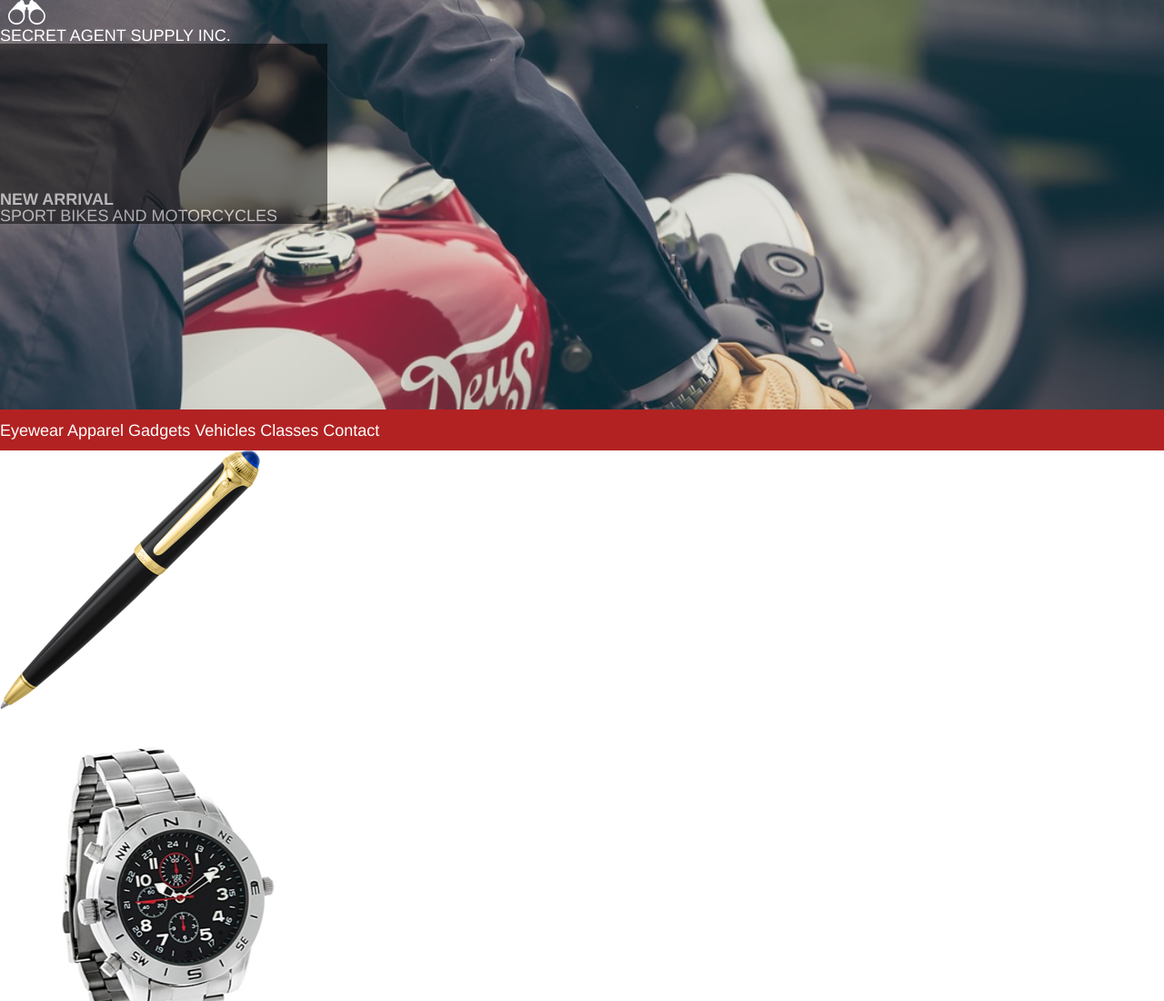
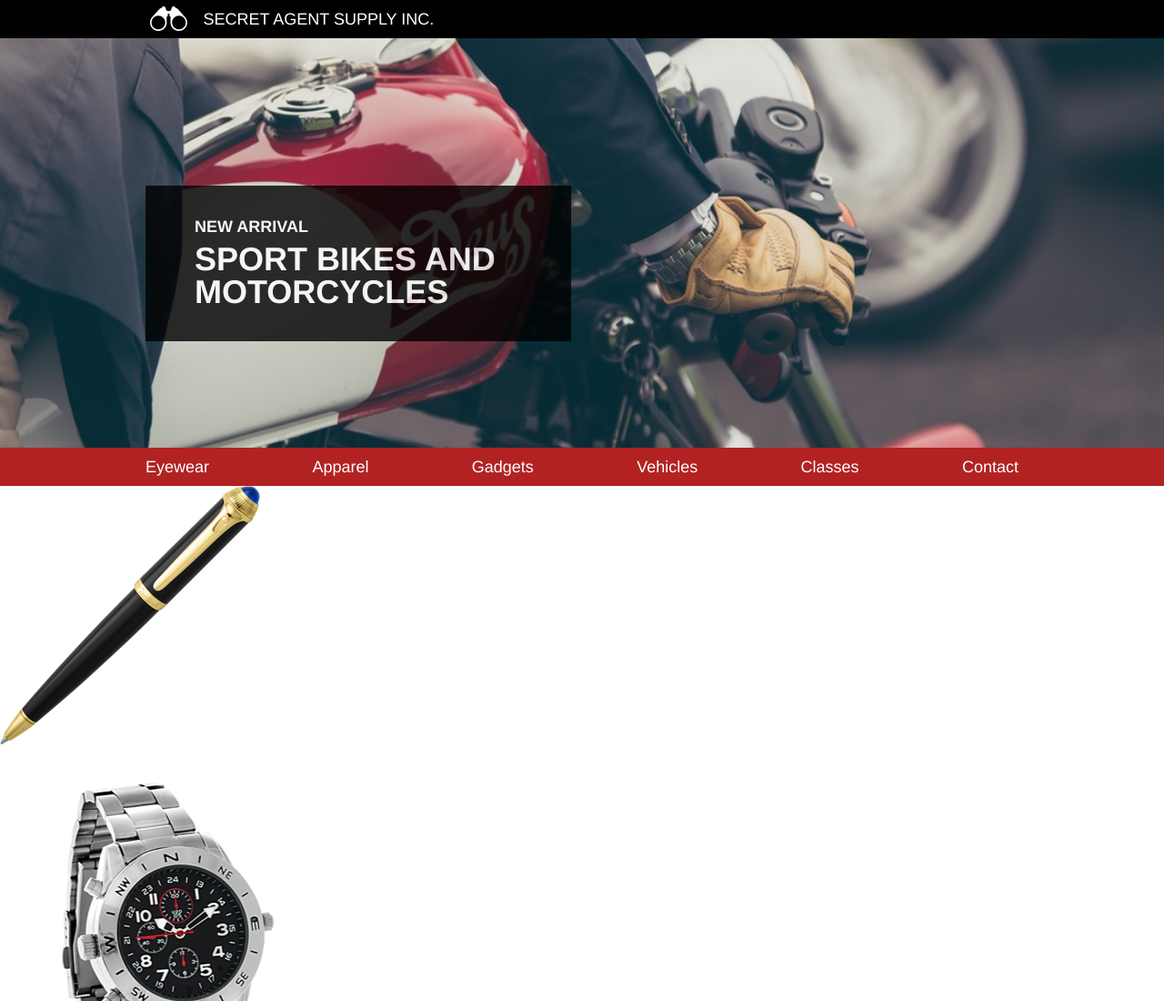
Before and after one commit to bdobel/secretAgentSupply, a plain HTML site: page index.html in a window 1280 px wide. Shown: the top 1100 px of the page at 91% size. Drawn offline with Linux system fonts and the light colour scheme.

Commit message:
update css. add homepage formatting.

```diff
--- a/index.html
+++ b/index.html
@@ -5,28 +5,31 @@
     <title>Secret Agent Supply Inc.</title>
     <link rel="stylesheet" type="text/css" href="./resources/css/reset.css">
     <link rel="stylesheet" type="text/css" href="./resources/css/style.css">
+
   </head>
   <body>
 
+    <!-- heading -->
+    <div class="header">
+      <div class="container">
+        <img src="./resources/img/logo.png" alt="spyglasses">
+        <span>SECRET AGENT SUPPLY INC.</span>
+      </div>
+    </div>
+
     <!-- banner -->
     <div class="banner">
-
-      <!-- heading -->
-      <div class="header">
-        <img src="./resources/img/logo.png" alt="spyglasses">
-        <span><p>SECRET AGENT SUPPLY INC.</p></span>
-      </div>
-
-        <!-- content: banner -->
+      <div class="container">
         <div class="new-arrival">
           <p>NEW ARRIVAL</p>
           <h1>SPORT BIKES AND MOTORCYCLES</h1>
         </div>
-
+      </div>
     </div>
 
     <!-- navigation bar: horizontal -->
-    <nav>
+    <div class="navigation">
+      <nav class="container">
         <span><a href="#">Eyewear</a></span>
         <span><a href="#">Apparel</a></span>
         <span><a href="#">Gadgets</a></span>
@@ -34,6 +37,7 @@
         <span><a href="#">Classes</a></span>
         <span><a href="#">Contact</a></span>
       </nav>
+    </div>
 
     <!-- content: main -->
     <div class="main">
--- a/resources/css/style.css
+++ b/resources/css/style.css
@@ -4,44 +4,76 @@ html {
   font-family: Helvetica, sans-serif;
 }
 
-/* banner */
-.banner {
-  background-image: url("../img/moto.jpeg");
-  background-size: 100%;
-  height: 25rem;
+/* header */
+.header {
+  z-index: 1;
+  background-color: black;
 }
 
-.header img {
-  height: 1.5rem;
-  padding: 0 1rem 0 0.5rem;
+.container {
+  width: 960px;
+  margin: 0 auto;
 }
 
-.header span {
+.header .container {
+  display: flex;
+  align-items: center;
+  padding-left: 0.5rem;
+}
+
+.container img {
+  height: 1.5rem;
+  padding-right: 1rem;
+}
+
+.container span {
   padding: 0.66rem 0;
 }
 
+/* banner */
+.banner {
+  height: 25rem;
+  background-image: url("../img/moto.jpeg");
+  background-repeat: no-repeat;
+  background-position: center;
+  background-size: cover;
+  }
+
 .new-arrival {
-  padding-top: 9rem;
+  background-color: black;
   width: 20rem;
-  background-color: black;
-  opacity: 0.5;
+  padding: 2rem 3rem;
+  position: relative;
+  top: 9rem;
+  opacity: 0.8;
 }
 
 .new-arrival p {
   font-weight: bold;
-  opacity: 1;
+  padding-bottom: 0.25rem;
 }
 
-nav {
-  padding: 0.75rem 0;
+.new-arrival h1 {
+  margin-top: 0.25rem;
+  font-size: 2rem;
+  font-weight: bold;
+}
+
+/* navigation */
+.navigation {
+  width: 100%;
   background-color: firebrick;
 }
 
-span a {
+.navigation .container {
+  display: flex;
+  justify-content: space-between;
+}
+
+nav span a {
   color: white;
   text-decoration: none;
 }
-
 
 /* footer */
 footer {
```
Lines whose indentation alone changed are shown as unchanged.
